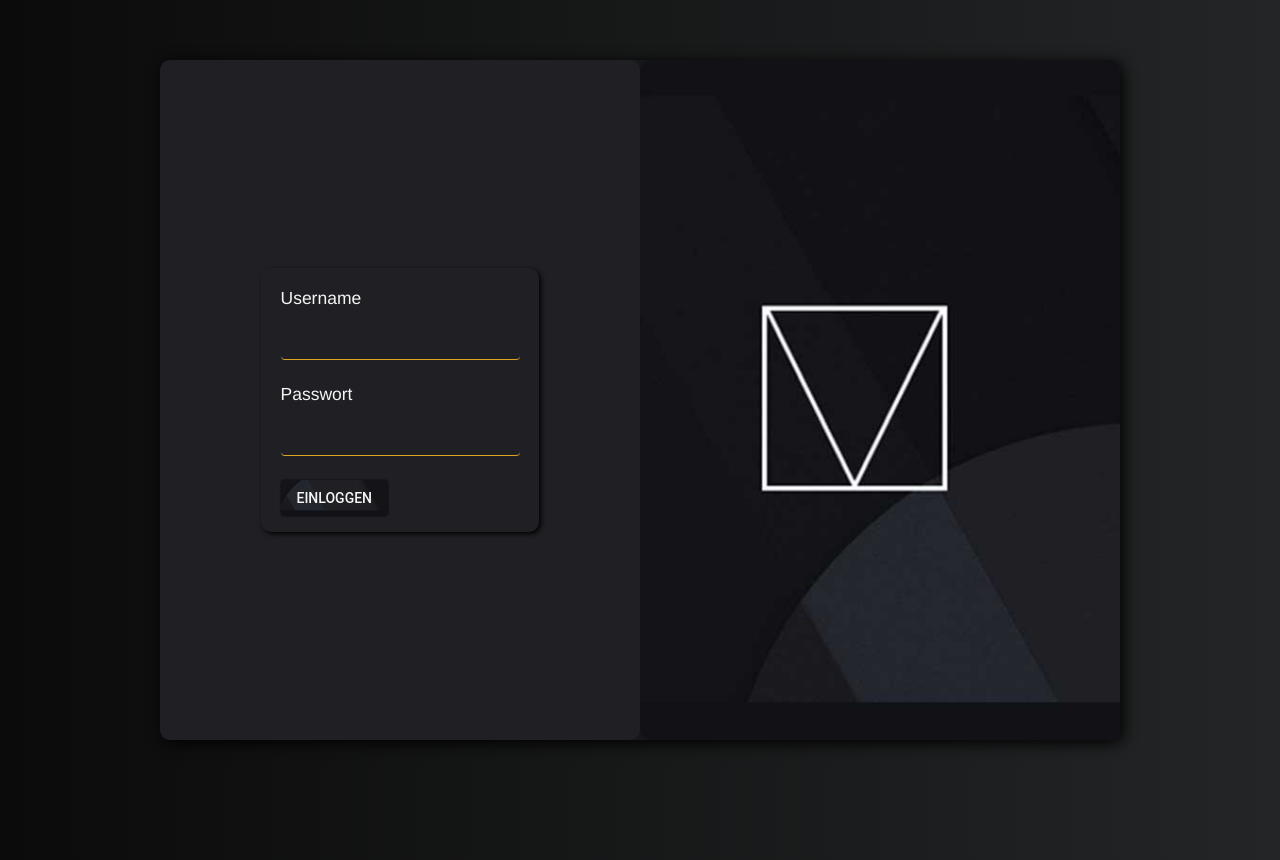
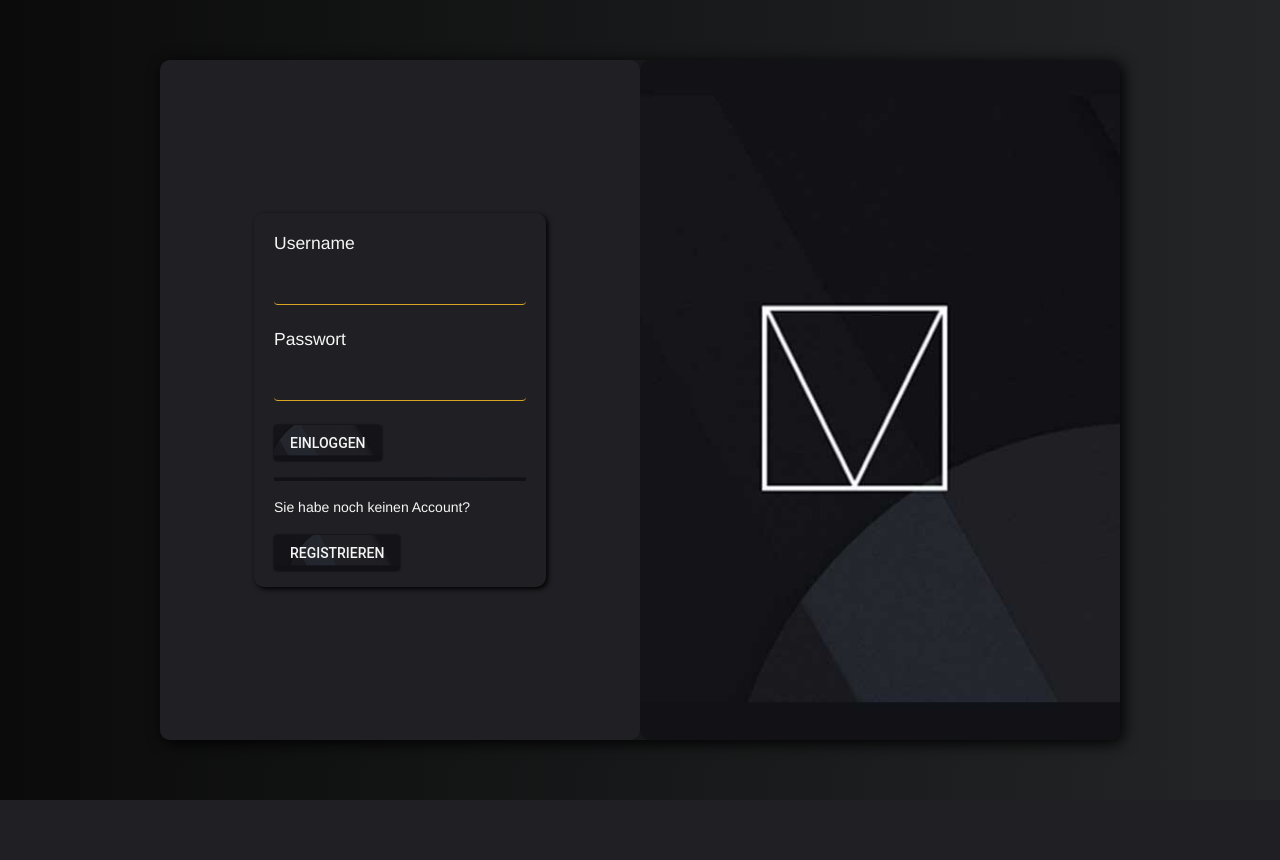
Before and after one commit to AndiKarg/NewestNetwork, a PHP site: page / in a window 1280 px wide. After the commit the page ends 800 px from the top, so only its background shows below. Run offline with PHP 8.4, Linux system fonts and the light colour scheme.

Commit message:
Login / Register Handling

```diff
--- a/assets/css/login/login.css
+++ b/assets/css/login/login.css
@@ -4,6 +4,7 @@ html, body {
     padding: 0;
     margin: 0;
     background: linear-gradient(90deg, #0b0b0b, #232526) center / cover;
+    overflow: hidden;
 }
 
 .container {
@@ -43,6 +44,9 @@ html, body {
     padding: 1.4em 1.4em 0 1.4em;
     border-radius: 10px;
     box-shadow: 2px 2px 5px 0px black;
+    width: 52.5%;
+    max-width: 100%;
+    max-height: 100%;
 }
 
 .inputname {
@@ -73,3 +77,15 @@ input {
     color: whitesmoke;
     border-radius: 4px;
 }
+
+p {
+    color: whitesmoke;
+}
+
+.myhr {
+    background: url("../../img/Beispiel.jpg");
+    background-position: 60px 150px;
+    background-size: cover;
+    height: 0.25em;
+    border: none;
+}
--- /dev/null
+++ b/assets/js/home.js
@@ -0,0 +1,5 @@
+$(document).ready(function () {
+
+
+
+});
--- a/assets/js/login/login.js
+++ b/assets/js/login/login.js
@@ -1,9 +1,10 @@
-$(document).ready(function() {
+$(document).ready(function () {
 
-    $('.login').click(function() {
+    //login handling
+    $('.login').click(function () {
 
-        let username = $('#username').val();
-        let password = $('#password').val();
+        let username = $('.logincontainer #username').val();
+        let password = $('.logincontainer #password').val();
 
         if (username.length > 0 && password.length > 0) {
             //Logik beginnen
@@ -17,16 +18,16 @@ $(document).ready(function() {
                 method: 'POST',
                 url: 'assets/php/login/login.php',
                 data: data,
-                success: function(data) {
-                    console.log(data);
-                    window.location.href = "home.html";
+                success: function (data) {
+                    alert(data);
+                    window.location.href = "home.php";
                 },
-                error: function(err) {
+                error: function (err) {
                     let response = JSON.parse(err.responseText);
                     if (response.code == 1337) {
-                        console.log("User gibts ned!");
+                        alert("User gibts ned!");
                     } else if (response.code == 1338) {
-                        console.log("Passwort falsch!");
+                        alert("Passwort falsch!");
                     }
                     location.reload();
                 }
@@ -36,5 +37,49 @@ $(document).ready(function() {
             alert("Bitte Eingaben überprüfen!");
         }
 
-    })
+    });
+
+    //register handling
+    $('.register').click(function () {
+        let rusername = $('.registercontainer #username').val();
+        let password1 = $('.registercontainer #password').val();
+        let password2 = $('.registercontainer #password2').val();
+        if (rusername.length > 0 && password1.length > 0) {
+            if (password1 === password2) {
+                registrieren(rusername, password1);
+            }
+        }
+
+    });
+
+    //register function
+    function registrieren(u, p) {
+        $.ajax({
+            method: 'POST',
+            url: 'assets/php/login/register.php',
+            data: {
+                'u': u,
+                'p': p
+            },
+            success: function (suc) {
+                alert("Willkommen im DVS-N");
+                window.location.href = "home.php";
+            },
+            error: function (err) {
+                alert(err.responseJSON.message);
+            }
+        });
+    }
+
+    //switch between login and registerform
+    $('.toregister').click(function () {
+        $('.logincontainer').toggle();
+        $('.registercontainer').toggle();
+    });
+
+    $('.tologin').click(function () {
+        $('.registercontainer').toggle();
+        $('.logincontainer').toggle();
+    });
+
 })
--- a/assets/php/connect.php
+++ b/assets/php/connect.php
@@ -1,6 +1,6 @@
 <?php
 
-$con=mysqli_connect("192.168.49.79","root","akarg123","mysql");
+$con=mysqli_connect("127.0.0.1","root","","socialnetwork");
 // Check connection
 if (mysqli_connect_errno())
   {
--- a/index.html
+++ /dev/null
@@ -1,43 +0,0 @@
-<!DOCTYPE html>
-<html lang="de">
-
-<head>
-    <meta charset="UTF-8">
-    <meta name="viewport" content="width=device-width, initial-scale=1.0">
-    <meta http-equiv="X-UA-Compatible" content="ie=edge">
-    <title>Login</title>
-    <script src="assets/js/jquery-3.4.1.min.js"></script>
-    <link rel="stylesheet" href="https://fonts.googleapis.com/icon?family=Material+Icons">
-    <link rel="stylesheet" href="https://code.getmdl.io/1.3.0/material.indigo-pink.min.css">
-    <script defer src="https://code.getmdl.io/1.3.0/material.min.js"></script>
-    <link rel="stylesheet" href="assets/css/login/login.css">
-    <script src="assets/js/login/login.js"></script>
-</head>
-
-<body>
-
-    <div class="container">
-
-        <div class="logindiv">
-            <div class="loginform">
-                <span class="inputname">Username</span>
-                <p><input type="text" class="inputfield" name="username" id="username" autocomplete="off" /></p>
-                <span class="inputname">Passwort</span>
-                <p><input type="password" class="inputfield" name="password" id="password" autocomplete="off" /></p>
-                <p><Button type="button"
-                        class="login mybtn mdl-button mdl-js-button mdl-js-ripple-effect">Einloggen</Button>
-                </p>
-            </div>
-        </div>
-
-        <div class="loginpic"></div>
-    </div>
-    </div>
-
-
-
-    </div>
-
-</body>
-
-</html>
--- /dev/null
+++ b/index.php
@@ -0,0 +1,91 @@
+<?php
+session_start();
+if (empty($_SESSION['user_id'])) {
+?>
+<!DOCTYPE html>
+<html lang="de">
+
+<head>
+    <meta charset="UTF-8">
+    <meta name="viewport" content="width=device-width, initial-scale=1.0">
+    <meta http-equiv="X-UA-Compatible" content="ie=edge">
+    <title>Login</title>
+    <script src="assets/js/jquery-3.4.1.min.js"></script>
+    <link rel="stylesheet" href="https://fonts.googleapis.com/icon?family=Material+Icons">
+    <link rel="stylesheet" href="https://code.getmdl.io/1.3.0/material.indigo-pink.min.css">
+    <script defer src="https://code.getmdl.io/1.3.0/material.min.js"></script>
+    <link rel="stylesheet" href="assets/css/login/login.css">
+    <script src="assets/js/login/login.js"></script>
+</head>
+
+<body>
+
+    <!-- @TODO DIV is not responsive!! -->
+
+    <div class="container logincontainer">
+
+        <div class="logindiv">
+            <div class="loginform">
+                <span class="inputname">Username</span>
+                <p><input type="text" class="inputfield" name="username" id="username" autocomplete="off" /></p>
+                <span class="inputname">Passwort</span>
+                <p><input type="password" class="inputfield" name="password" id="password" autocomplete="off" /></p>
+                <p><Button type="button"
+                        class="login mybtn mdl-button mdl-js-button mdl-js-ripple-effect">Einloggen</Button>
+                </p>
+                <hr class="myhr">
+                <p>Sie habe noch keinen Account?</p>
+                <p><Button type="button"
+                        class="toregister mybtn mdl-button mdl-js-button mdl-js-ripple-effect">Registrieren</Button>
+                </p>
+            </div>
+        </div>
+
+        <div class="loginpic"></div>
+    </div>
+    </div>
+
+    <div class="container registercontainer" style="display: none;">
+
+        <div class="logindiv">
+            <div class="loginform">
+                <span class="inputname">Username</span>
+                <p><input type="text" class="inputfield" name="username" id="username" autocomplete="off" /></p>
+                <span class="inputname">Passwort</span>
+                <p><input type="password" class="inputfield" name="password" id="password" autocomplete="off" /></p>
+                <span class="inputname">Passwort bestätigen</span>
+                <p><input type="password" class="inputfield" name="password2" id="password2" autocomplete="off" /></p>
+                <p><Button type="button"
+                        class="register mybtn mdl-button mdl-js-button mdl-js-ripple-effect">Registrieren</Button>
+                </p>
+                <hr class="myhr">
+                <p>Sie haben bereits einen Account?</p>
+                <p><Button type="button"
+                        class="tologin mybtn mdl-button mdl-js-button mdl-js-ripple-effect">Einloggen</Button>
+                </p>
+            </div>
+        </div>
+
+        <div class="loginpic"></div>
+    </div>
+    </div>
+
+
+
+    </div>
+
+</body>
+
+</html>
+
+<?php
+} else { // soll nur angezeigt werden wenn Session noch leer ist!
+echo '
+<script type="text/javascript">
+
+alert("Sie sind bereits eingeloggt und werden nun auf die Hauptseite weitergeleitet");
+window.location.href = "home.php";
+
+</script>';
+}
+?>
```
Also changed, not shown: assets/php/login/login.php (+8 -0 lines), assets/php/login/register.php (added, +21 -0 lines), home.html (deleted, +0 -64 lines), home.php (added, +92 -0 lines).
